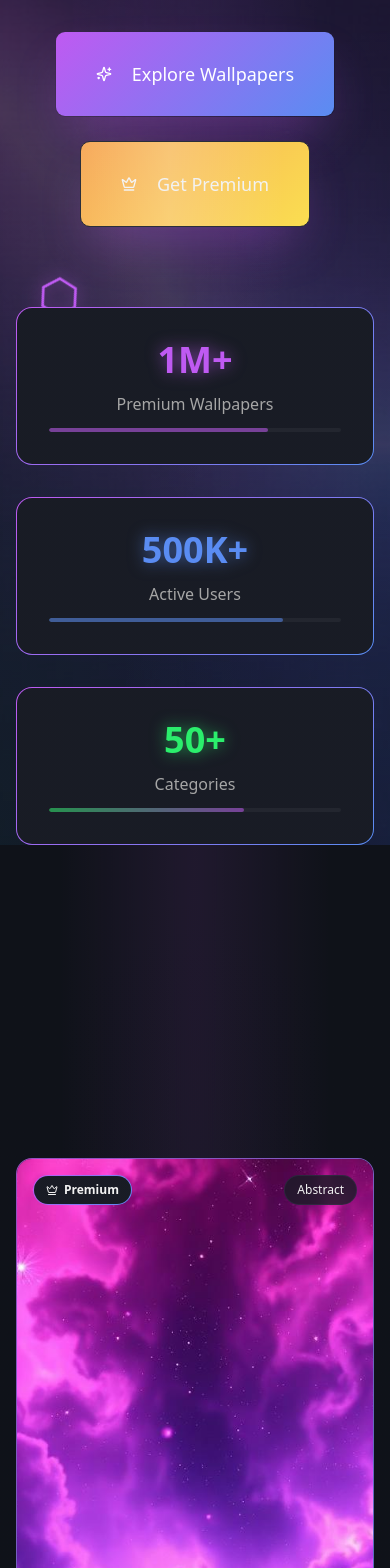
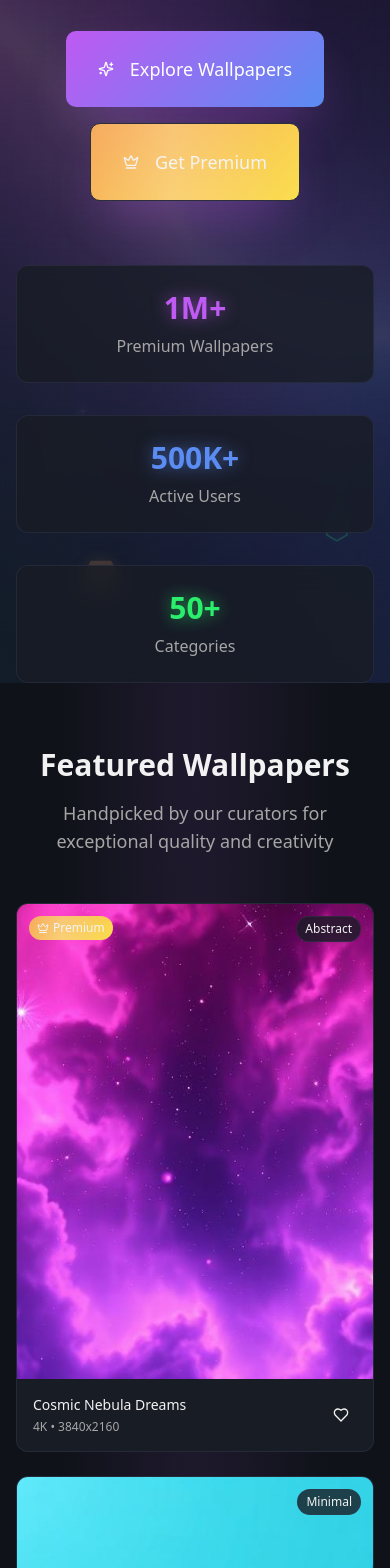
Before and after one commit to AntriQuresh/echoverse-walls, a React (Vite) app: page / in a window 390 px wide. Shown: the part 400-1968 px from the top of the page. Built offline with nearby package versions, Linux system fonts and the light colour scheme.

Commit message:
Reverted to commit 8d06c0524eaad8bd1af8dbcce07cdea3635d43cd

```diff
--- a/src/components/Hero.tsx
+++ b/src/components/Hero.tsx
@@ -41,72 +41,57 @@ const Hero = () => {
           </p>
 
           {/* Action Buttons */}
-          <div className="flex flex-col sm:flex-row items-center justify-center gap-6 mb-20">
+          <div className="flex flex-col sm:flex-row items-center justify-center gap-4 mb-16">
             <Button
               size="lg"
-              className="bg-gradient-hero hover:scale-110 transition-all duration-500 shadow-cosmic text-lg px-10 py-7 h-auto ripple neon-border group"
+              className="bg-gradient-hero hover:scale-105 transition-transform shadow-cosmic text-lg px-8 py-6 h-auto"
             >
-              <Sparkles className="h-6 w-6 mr-3 group-hover:rotate-12 transition-transform" />
-              <span className="relative z-10">Explore Wallpapers</span>
+              <Sparkles className="h-5 w-5 mr-2" />
+              Explore Wallpapers
             </Button>
 
             <Button
               size="lg"
               variant="outline"
-              className="premium-card text-card-foreground hover:scale-110 transition-all duration-500 text-lg px-10 py-7 h-auto ripple group backdrop-blur-sm"
+              className="premium-card text-card-foreground hover:scale-105 transition-transform text-lg px-8 py-6 h-auto"
             >
-              <Crown className="h-6 w-6 mr-3 group-hover:rotate-12 transition-transform" />
-              <span className="relative z-10">Get Premium</span>
+              <Crown className="h-5 w-5 mr-2" />
+              Get Premium
             </Button>
           </div>
 
-          {/* Stats with Animated Counters */}
+          {/* Stats */}
           <div className="grid grid-cols-1 sm:grid-cols-3 gap-8 max-w-2xl mx-auto">
-            <div className="glass rounded-2xl p-8 magnetic-hover spotlight neon-border">
-              <div className="gem-purple text-4xl font-bold mb-3 count-up">1M+</div>
-              <div className="text-muted-foreground font-medium">Premium Wallpapers</div>
-              <div className="w-full h-1 bg-surface-elevated rounded-full mt-3 overflow-hidden">
-                <div className="h-full bg-gradient-to-r from-gem-purple to-primary w-3/4 rounded-full animate-pulse"></div>
-              </div>
+            <div className="glass rounded-lg p-6 hover-scale">
+              <div className="gem-purple text-3xl font-bold mb-2">1M+</div>
+              <div className="text-muted-foreground">Premium Wallpapers</div>
             </div>
 
-            <div className="glass rounded-2xl p-8 magnetic-hover spotlight neon-border stagger-1">
-              <div className="gem-blue text-4xl font-bold mb-3 count-up">500K+</div>
-              <div className="text-muted-foreground font-medium">Active Users</div>
-              <div className="w-full h-1 bg-surface-elevated rounded-full mt-3 overflow-hidden">
-                <div className="h-full bg-gradient-to-r from-gem-blue to-accent w-4/5 rounded-full animate-pulse"></div>
-              </div>
+            <div className="glass rounded-lg p-6 hover-scale">
+              <div className="gem-blue text-3xl font-bold mb-2">500K+</div>
+              <div className="text-muted-foreground">Active Users</div>
             </div>
 
-            <div className="glass rounded-2xl p-8 magnetic-hover spotlight neon-border stagger-2">
-              <div className="gem-green text-4xl font-bold mb-3 count-up">50+</div>
-              <div className="text-muted-foreground font-medium">Categories</div>
-              <div className="w-full h-1 bg-surface-elevated rounded-full mt-3 overflow-hidden">
-                <div className="h-full bg-gradient-to-r from-gem-green to-primary w-2/3 rounded-full animate-pulse"></div>
-              </div>
+            <div className="glass rounded-lg p-6 hover-scale">
+              <div className="gem-green text-3xl font-bold mb-2">50+</div>
+              <div className="text-muted-foreground">Categories</div>
             </div>
           </div>
         </div>
       </div>
 
-      {/* Enhanced Floating Elements with Particles */}
-      <div className="absolute top-20 left-10 gem-purple text-5xl opacity-30 float particle-float" style={{ animationDelay: '0s' }}>
+      {/* Floating Elements */}
+      <div className="absolute top-20 left-10 gem-purple text-4xl opacity-20 float" style={{ animationDelay: '0s' }}>
         ⬡
       </div>
-      <div className="absolute top-32 right-20 gem-blue text-4xl opacity-30 float particle-float" style={{ animationDelay: '1s' }}>
+      <div className="absolute top-32 right-20 gem-blue text-3xl opacity-20 float" style={{ animationDelay: '1s' }}>
         ⬢
       </div>
-      <div className="absolute bottom-20 left-20 gem-orange text-6xl opacity-30 float particle-float" style={{ animationDelay: '2s' }}>
+      <div className="absolute bottom-20 left-20 gem-orange text-5xl opacity-20 float" style={{ animationDelay: '2s' }}>
         ⬣
       </div>
-      <div className="absolute bottom-32 right-10 gem-green text-4xl opacity-30 float particle-float" style={{ animationDelay: '3s' }}>
+      <div className="absolute bottom-32 right-10 gem-green text-3xl opacity-20 float" style={{ animationDelay: '3s' }}>
         ⬡
-      </div>
-      <div className="absolute top-1/2 left-1/4 gem-yellow text-3xl opacity-20 float particle-float" style={{ animationDelay: '4s' }}>
-        ⬢
-      </div>
-      <div className="absolute top-1/3 right-1/3 gem-red text-4xl opacity-20 float particle-float" style={{ animationDelay: '5s' }}>
-        ⬣
       </div>
     </section>
   );
--- a/src/components/WallpaperCard.tsx
+++ b/src/components/WallpaperCard.tsx
@@ -54,8 +54,8 @@ const WallpaperCard = ({
   return (
     <div
       className={cn(
-        "group relative bg-card rounded-2xl overflow-hidden cursor-pointer neon-border magnetic-hover tilt-card",
-        "border border-border/30 transition-all duration-500",
+        "group relative bg-card rounded-lg overflow-hidden hover-scale cursor-pointer",
+        "border border-border/50 hover:border-primary/50 transition-all duration-300",
         className
       )}
       style={style}
@@ -73,30 +73,30 @@ const WallpaperCard = ({
 
         {/* Premium Badge */}
         {isPremium && (
-          <div className="absolute top-4 left-4 premium-card px-3 py-1.5 rounded-full text-xs font-semibold flex items-center z-10 neon-border">
-            <Crown className="h-3 w-3 mr-1.5" />
+          <div className="absolute top-3 left-3 premium-card px-2 py-1 rounded-full text-xs font-medium flex items-center">
+            <Crown className="h-3 w-3 mr-1" />
             Premium
           </div>
         )}
 
         {/* Category Badge */}
-        <div className="absolute top-4 right-4 glass px-3 py-1.5 rounded-full text-xs font-medium backdrop-blur-sm z-10">
+        <div className="absolute top-3 right-3 glass px-2 py-1 rounded-full text-xs font-medium">
           {category}
         </div>
 
         {/* Hover Overlay */}
         <div
           className={cn(
-            "absolute inset-0 image-overlay transition-all duration-500 backdrop-blur-[2px]",
+            "absolute inset-0 image-overlay transition-opacity duration-300",
             isHovered ? "opacity-100" : "opacity-0"
           )}
         >
           <div className="absolute inset-0 flex items-center justify-center">
-            <div className="flex space-x-3 transform scale-75 group-hover:scale-100 transition-transform duration-300">
+            <div className="flex space-x-2">
               <Button
                 size="sm"
                 variant="secondary"
-                className="glass hover:bg-primary hover:text-primary-foreground hover:scale-110 transition-all duration-300 backdrop-blur-md ripple"
+                className="glass hover:bg-primary hover:text-primary-foreground"
                 onClick={handleDownload}
               >
                 <Download className="h-4 w-4" />
@@ -104,7 +104,7 @@ const WallpaperCard = ({
               <Button
                 size="sm"
                 variant="secondary"
-                className="glass hover:bg-primary hover:text-primary-foreground hover:scale-110 transition-all duration-300 backdrop-blur-md ripple"
+                className="glass hover:bg-primary hover:text-primary-foreground"
                 onClick={handleShare}
               >
                 <Share className="h-4 w-4" />
@@ -112,45 +112,40 @@ const WallpaperCard = ({
             </div>
           </div>
 
-          {/* Enhanced Stats */}
+          {/* Stats */}
           <div className="absolute bottom-4 left-4 right-4 flex items-center justify-between text-white">
-            <div className="flex items-center space-x-4 text-sm backdrop-blur-sm bg-black/20 rounded-full px-3 py-1.5">
-              <div className="flex items-center space-x-1.5">
+            <div className="flex items-center space-x-3 text-sm">
+              <div className="flex items-center space-x-1">
                 <Eye className="h-4 w-4" />
-                <span className="font-medium">{downloads.toLocaleString()}</span>
+                <span>{downloads.toLocaleString()}</span>
               </div>
-              <div className="flex items-center space-x-1.5">
-                <Heart className={cn("h-4 w-4 transition-colors", isLiked && "fill-current text-red-400")} />
-                <span className="font-medium">{(likes + (isLiked ? 1 : 0)).toLocaleString()}</span>
+              <div className="flex items-center space-x-1">
+                <Heart className={cn("h-4 w-4", isLiked && "fill-current text-red-500")} />
+                <span>{(likes + (isLiked ? 1 : 0)).toLocaleString()}</span>
               </div>
             </div>
           </div>
         </div>
       </div>
 
-      {/* Enhanced Card Footer */}
-      <div className="p-5 bg-gradient-to-t from-surface-elevated to-surface">
+      {/* Card Footer */}
+      <div className="p-4">
         <div className="flex items-center justify-between">
-          <div className="flex-1 min-w-0">
-            <h3 className="font-semibold text-base mb-1.5 line-clamp-1 group-hover:text-primary transition-colors">
-              {title}
-            </h3>
-            <p className="text-sm text-muted-foreground flex items-center">
-              <span className="w-2 h-2 rounded-full bg-primary/60 mr-2"></span>
-              {resolution}
-            </p>
+          <div>
+            <h3 className="font-medium text-sm mb-1 line-clamp-1">{title}</h3>
+            <p className="text-xs text-muted-foreground">{resolution}</p>
           </div>
 
           <Button
             size="sm"
             variant="ghost"
             className={cn(
-              "h-9 w-9 p-0 ml-3 hover:scale-110 transition-all duration-300 spotlight",
-              isLiked ? "text-red-400 hover:text-red-500" : "hover:text-primary"
+              "h-8 w-8 p-0",
+              isLiked && "text-red-500 hover:text-red-600"
             )}
             onClick={handleLike}
           >
-            <Heart className={cn("h-5 w-5 transition-all", isLiked && "fill-current scale-110")} />
+            <Heart className={cn("h-4 w-4", isLiked && "fill-current")} />
           </Button>
         </div>
       </div>
--- a/src/components/WallpaperGrid.tsx
+++ b/src/components/WallpaperGrid.tsx
@@ -105,57 +105,40 @@ const WallpaperGrid = ({
   const displayWallpapers = limit ? mockWallpapers.slice(0, limit) : mockWallpapers;
 
   return (
-    <section className="py-20 relative overflow-hidden">
-      {/* Cosmic Background Pattern */}
-      <div className="absolute inset-0 cosmic-bg opacity-60" />
-      <div className="absolute inset-0 bg-gradient-to-b from-transparent via-background/50 to-background" />
-
-      <div className="container mx-auto px-4 relative z-10">
-        {/* Enhanced Section Header */}
-        <div className="text-center mb-16">
-          <h2 className="text-4xl md:text-5xl font-bold mb-6 bg-gradient-hero bg-clip-text text-transparent scroll-reveal">
+    <section className="py-16">
+      <div className="container mx-auto px-4">
+        {/* Section Header */}
+        <div className="text-center mb-12">
+          <h2 className="text-3xl md:text-4xl font-bold mb-4">
             {title}
           </h2>
           {subtitle && (
-            <p className="text-xl text-muted-foreground max-w-3xl mx-auto leading-relaxed scroll-reveal stagger-1">
+            <p className="text-lg text-muted-foreground max-w-2xl mx-auto">
               {subtitle}
             </p>
           )}
         </div>
 
-        {/* Enhanced Wallpaper Grid */}
-        <div className="grid grid-cols-1 sm:grid-cols-2 lg:grid-cols-3 xl:grid-cols-4 gap-8 mb-16">
+        {/* Wallpaper Grid */}
+        <div className="grid grid-cols-1 sm:grid-cols-2 lg:grid-cols-3 xl:grid-cols-4 gap-6 mb-12">
           {displayWallpapers.map((wallpaper, index) => (
             <WallpaperCard
               key={wallpaper.id}
               {...wallpaper}
-              className="animate-fade-in scroll-reveal"
-              style={{
-                animationDelay: `${index * 0.1}s`,
-                animationFillMode: 'both'
-              }}
+              className="animate-fade-in"
+              style={{ animationDelay: `${index * 0.1}s` }}
             />
           ))}
         </div>
 
-        {/* Enhanced View All Button */}
+        {/* View All Button */}
         {showViewAll && (
           <div className="text-center">
-            <button className="group relative inline-flex items-center justify-center px-10 py-4 text-xl font-bold transition-all duration-500 rounded-2xl bg-gradient-hero hover:scale-110 shadow-cosmic magnetic-hover ripple overflow-hidden">
-              <span className="relative z-10 text-white flex items-center">
+            <button className="group relative inline-flex items-center justify-center px-8 py-3 text-lg font-medium transition-all duration-300 rounded-lg bg-gradient-hero hover:scale-105 shadow-cosmic">
+              <span className="relative text-white">
                 View All Wallpapers
-                <svg
-                  className="ml-3 w-6 h-6 group-hover:translate-x-2 transition-transform duration-300"
-                  fill="none"
-                  stroke="currentColor"
-                  viewBox="0 0 24 24"
-                >
-                  <path strokeLinecap="round" strokeLinejoin="round" strokeWidth={2.5} d="M9 5l7 7-7 7" />
-                </svg>
               </span>
-              {/* Animated background overlay */}
-              <div className="absolute inset-0 bg-gradient-to-r from-transparent via-white/20 to-transparent opacity-0 group-hover:opacity-100 transition-opacity duration-300 transform -skew-x-12 group-hover:translate-x-full"
-                   style={{ animationDuration: '0.6s' }} />
+              <div className="absolute inset-0 rounded-lg bg-gradient-to-r from-transparent via-white/20 to-transparent opacity-0 group-hover:opacity-100 transition-opacity duration-300 transform -skew-x-12" />
             </button>
           </div>
         )}
--- a/src/index.css
+++ b/src/index.css
@@ -189,152 +189,6 @@
       hsl(225 25% 8% / 0.9) 100%
     );
   }
-
-  /* Advanced animations and micro-interactions */
-  .magnetic-hover {
-    transition: var(--transition-spring);
-  }
-
-  .magnetic-hover:hover {
-    transform: translateY(-8px) scale(1.02);
-    box-shadow: var(--shadow-cosmic), 0 40px 80px -20px hsl(280 85% 65% / 0.4);
-  }
-
-  .neon-border {
-    position: relative;
-    border: 1px solid transparent;
-    background: linear-gradient(hsl(var(--surface)), hsl(var(--surface))) padding-box,
-                var(--gradient-hero) border-box;
-  }
-
-  .neon-border::before {
-    content: '';
-    position: absolute;
-    inset: 0;
-    padding: 1px;
-    background: var(--gradient-hero);
-    border-radius: inherit;
-    mask: linear-gradient(#fff 0 0) content-box, linear-gradient(#fff 0 0);
-    mask-composite: xor;
-    opacity: 0;
-    transition: opacity 0.3s ease;
-  }
-
-  .neon-border:hover::before {
-    opacity: 1;
-  }
-
-  /* Scroll reveal animation */
-  .scroll-reveal {
-    opacity: 0;
-    transform: translateY(60px) rotateX(15deg);
-    transition: all 0.8s cubic-bezier(0.16, 1, 0.3, 1);
-  }
-
-  .scroll-reveal.revealed {
-    opacity: 1;
-    transform: translateY(0) rotateX(0);
-  }
-
-  /* Staggered animation */
-  .stagger-1 { animation-delay: 0.1s; }
-  .stagger-2 { animation-delay: 0.2s; }
-  .stagger-3 { animation-delay: 0.3s; }
-  .stagger-4 { animation-delay: 0.4s; }
-
-  /* Card tilt effect */
-  .tilt-card {
-    transform-style: preserve-3d;
-    transition: var(--transition-smooth);
-  }
-
-  .tilt-card:hover {
-    transform: perspective(1000px) rotateX(5deg) rotateY(5deg);
-  }
-
-  .tilt-card::before {
-    content: '';
-    position: absolute;
-    inset: -2px;
-    background: var(--gradient-hero);
-    border-radius: inherit;
-    opacity: 0;
-    transition: opacity 0.3s ease;
-    z-index: -1;
-    filter: blur(8px);
-  }
-
-  .tilt-card:hover::before {
-    opacity: 0.3;
-  }
-
-  /* Ripple effect */
-  .ripple {
-    position: relative;
-    overflow: hidden;
-  }
-
-  .ripple::after {
-    content: '';
-    position: absolute;
-    top: 50%;
-    left: 50%;
-    width: 0;
-    height: 0;
-    border-radius: 50%;
-    background: radial-gradient(circle, hsl(var(--primary) / 0.3) 0%, transparent 70%);
-    transform: translate(-50%, -50%);
-    transition: width 0.6s, height 0.6s;
-  }
-
-  .ripple:hover::after {
-    width: 300px;
-    height: 300px;
-  }
-
-  /* Particle float animation */
-  .particle-float {
-    animation: particle-float 20s infinite linear;
-  }
-
-  @keyframes particle-float {
-    0% { transform: translateY(100vh) rotate(0deg); opacity: 0; }
-    10% { opacity: 1; }
-    90% { opacity: 1; }
-    100% { transform: translateY(-10vh) rotate(360deg); opacity: 0; }
-  }
-
-  /* Count up animation */
-  .count-up {
-    animation: count-up 2s ease-out;
-  }
-
-  @keyframes count-up {
-    from { transform: scale(0.8); opacity: 0; }
-    to { transform: scale(1); opacity: 1; }
-  }
-
-  /* Spotlight effect */
-  .spotlight {
-    position: relative;
-    overflow: hidden;
-  }
-
-  .spotlight::before {
-    content: '';
-    position: absolute;
-    top: -50%;
-    left: -50%;
-    width: 200%;
-    height: 200%;
-    background: radial-gradient(circle, hsl(var(--primary) / 0.1) 0%, transparent 50%);
-    transform: scale(0);
-    transition: transform 0.6s ease;
-  }
-
-  .spotlight:hover::before {
-    transform: scale(1);
-  }
 }
 
 @layer base {
```
Also changed, not shown: src/components/CategorySection.tsx (+25 -32 lines).
